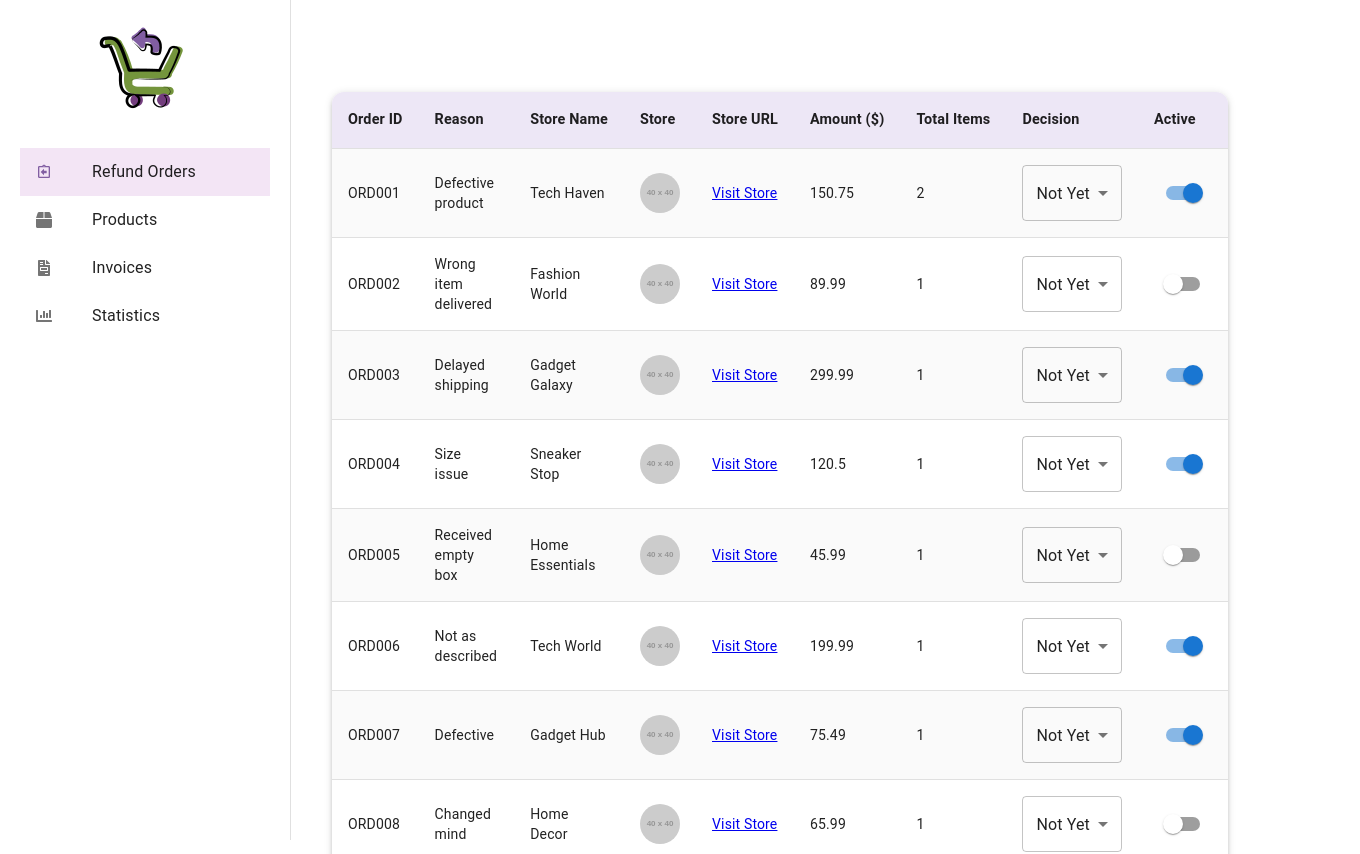
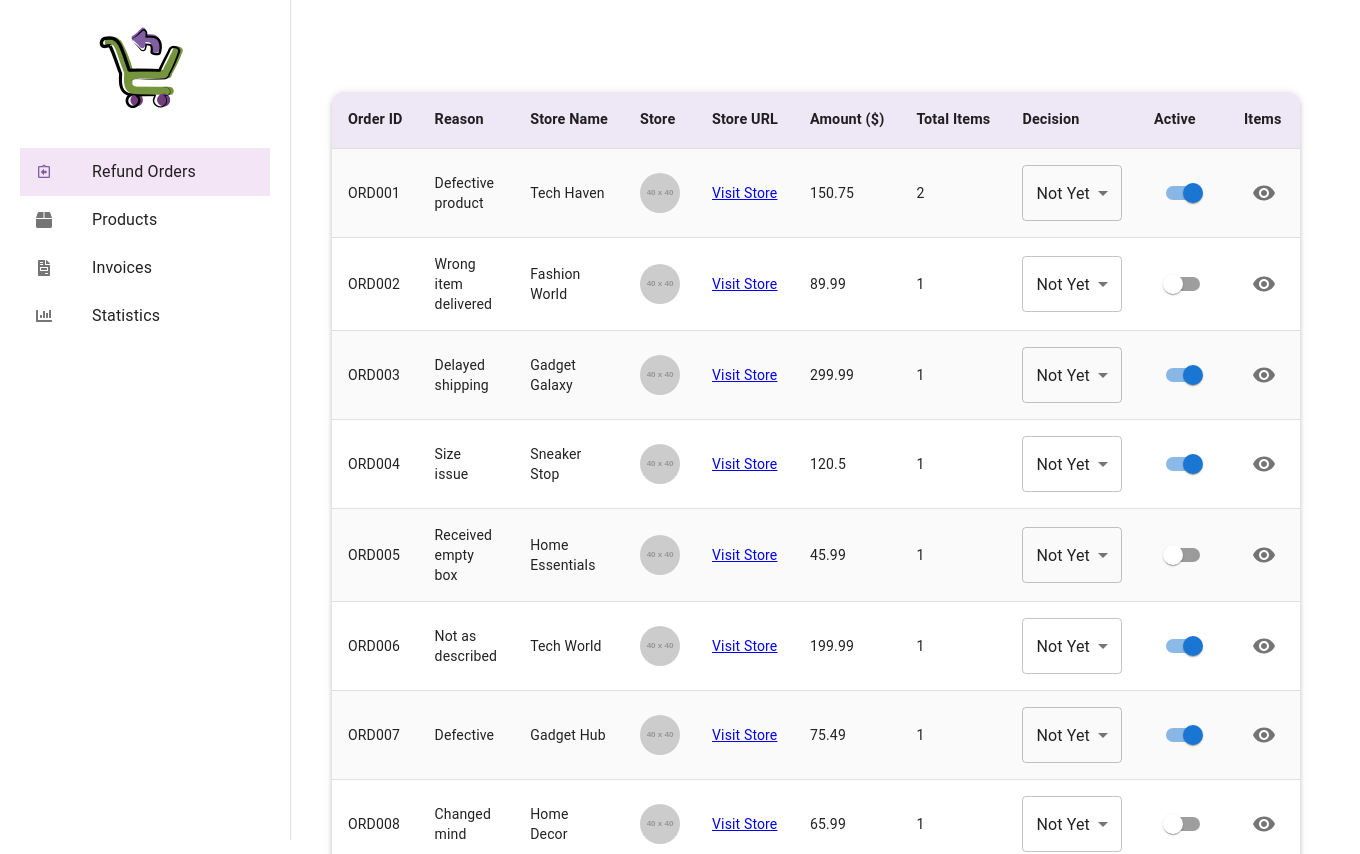
Before and after one commit to dinabishr/yamm_dashboard, a React (Vite) app: page / in a window 1280 px wide. Shown: the top 854 px of the page, 1360 px wide, since content can reach past the window. Built offline with nearby package versions, Linux system fonts and the light colour scheme; data requests are answered from the project's data file.

Commit message:
created order items page + navigation

```diff
--- a/package.json
+++ b/package.json
@@ -20,6 +20,7 @@
     "react-dom": "^19.0.0",
     "react-icons": "^5.4.0",
     "react-query": "^3.39.3",
+    "react-router-dom": "^7.1.5",
     "react-toastify": "^11.0.3"
   },
   "devDependencies": {
--- a/src/App.tsx
+++ b/src/App.tsx
@@ -1,18 +1,25 @@
+import { BrowserRouter as Router, Routes, Route } from "react-router-dom";
 import "./App.css";
 import Navbar from "./components/Navbar/Navbar";
 import Orders from "./components/Orders/Orders";
+import OrderDetails from "./components/OrderDetails/OrderDetails";
 import { ToastContainer } from "react-toastify";
 import "react-toastify/dist/ReactToastify.css";
 
 function App() {
   return (
+    <Router>
       <div className="app-container">
         <Navbar />
         <main className="content">
-        <Orders />
+          <Routes>
+            <Route path="/" element={<Orders />} />
+            <Route path="/orders/:id" element={<OrderDetails />} />
+          </Routes>
           <ToastContainer position="top-right" autoClose={3000} />
         </main>
       </div>
+    </Router>
   );
 }
 
--- /dev/null
+++ b/src/components/OrderDetails/OrderDetails.tsx
@@ -0,0 +1,44 @@
+import { useParams } from "react-router-dom";
+import { useEffect, useState } from "react";
+import { Order } from "../../types/order";
+import { fetchRefundOrders } from "../../api";
+import CustomTable from "../CustomTable/CustomTable";
+import { Column } from "../../types/column";
+
+const OrderDetails = () => {
+  const { id } = useParams<{ id: string }>();
+  const [order, setOrder] = useState<Order | null>(null);
+
+  useEffect(() => {
+    const fetchOrder = async () => {
+      const data = await fetchRefundOrders();
+      const foundOrder = data.find((o: Order) => o.id === id);
+      setOrder(foundOrder || null);
+    };
+
+    fetchOrder();
+  }, [id]);
+
+  if (!order) return <p>Order items not found</p>;
+
+  const itemColumns: Column<Order["Items"][0]>[] = [
+    { key: "id", label: "Item ID" },
+    { key: "name", label: "Item Name" },
+    { key: "price", label: "Price ($)" },
+    { key: "quantity", label: "Quantity" },
+  ];
+
+  return (
+    <div>
+      <h2>Order Details for {order.id}</h2>
+      <p>Reason: {order.reason}</p>
+      <p>Store: {order.store_name}</p>
+      <p>Amount: ${order.amount}</p>
+
+      <h3>Items:</h3>
+      <CustomTable data={order.Items} columns={itemColumns} />
+    </div>
+  );
+};
+
+export default OrderDetails;
--- a/src/components/Orders/Orders.tsx
+++ b/src/components/Orders/Orders.tsx
@@ -2,12 +2,14 @@ import { useState, useEffect } from "react";
 import CustomTable from "../CustomTable/CustomTable";
 import { Order } from "../../types/order";
 import { Column } from "../../types/column";
-import { Select, MenuItem, Switch, Avatar } from "@mui/material";
+import { Select, MenuItem, Switch, Avatar, IconButton } from "@mui/material";
 import { fetchRefundOrders } from "../../api";
-// import VisibilityIcon from "@mui/icons-material/Visibility";
+import VisibilityIcon from "@mui/icons-material/Visibility";
 import { toast } from "react-toastify";
+import { useNavigate } from "react-router-dom";
 
 const Orders = () => {
+  const navigate = useNavigate();
   const [orders, setOrders] = useState<Order[]>([]);
   const [loading, setLoading] = useState<boolean>(true);
   const [error, setError] = useState<string | null>(null);
@@ -70,7 +72,7 @@ const Orders = () => {
     },
     { key: "amount", label: "Amount ($)" },
     {
-      key: "Items",
+      key: "total_items",
       label: "Total Items",
       render: (order) => order.Items.length,
     },
@@ -101,17 +103,15 @@ const Orders = () => {
         />
       ),
     },
-    // {
-    //   key: "Items",
-    //   label: "Items",
-    //   render: (order) => (
-    //     <IconButton
-    //       onClick={() => console.log(`Navigating to order ${order.id}`)}
-    //     >
-    //       <VisibilityIcon />
-    //     </IconButton>
-    //   ),
-    // },
+    {
+      key: "Items",
+      label: "Items",
+      render: (order) => (
+        <IconButton onClick={() => navigate(`/orders/${order.id}`)}>
+          <VisibilityIcon />
+        </IconButton>
+      ),
+    },
   ];
 
   return (
--- a/src/types/column.ts
+++ b/src/types/column.ts
@@ -1,5 +1,5 @@
 export type Column<T> = {
-    key: keyof T;
+    key: keyof T| string;
     label: string;
     render?: (item: T) => React.ReactNode;
   };
--- a/src/types/order.ts
+++ b/src/types/order.ts
@@ -1,4 +1,3 @@
-// src/types/order.ts
 export type Order = {
     id: string;
     reason: string;
```
Also changed, not shown: 1 other file (tests, documents, lock files or other folders). Lines whose indentation alone changed are shown as unchanged.
